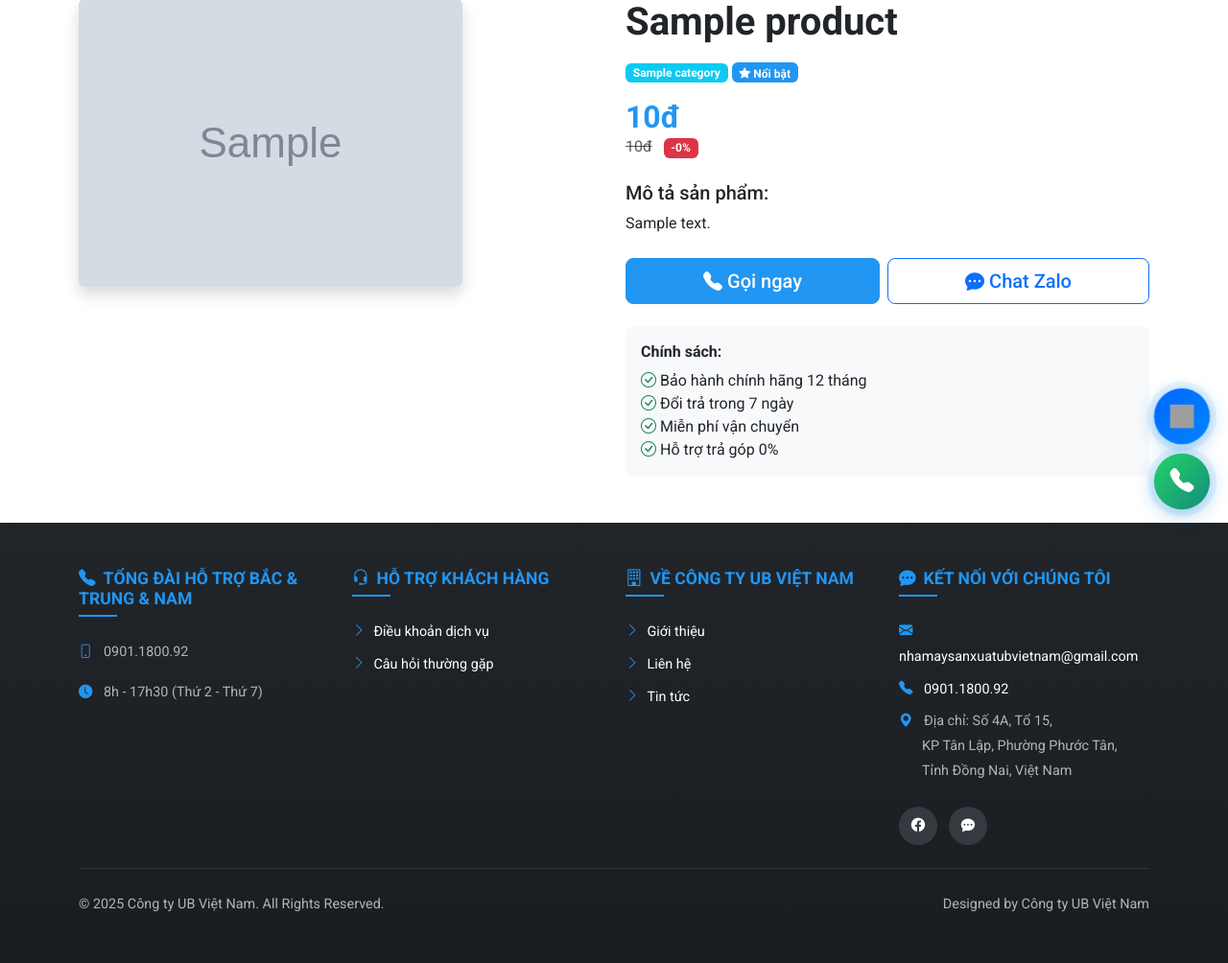
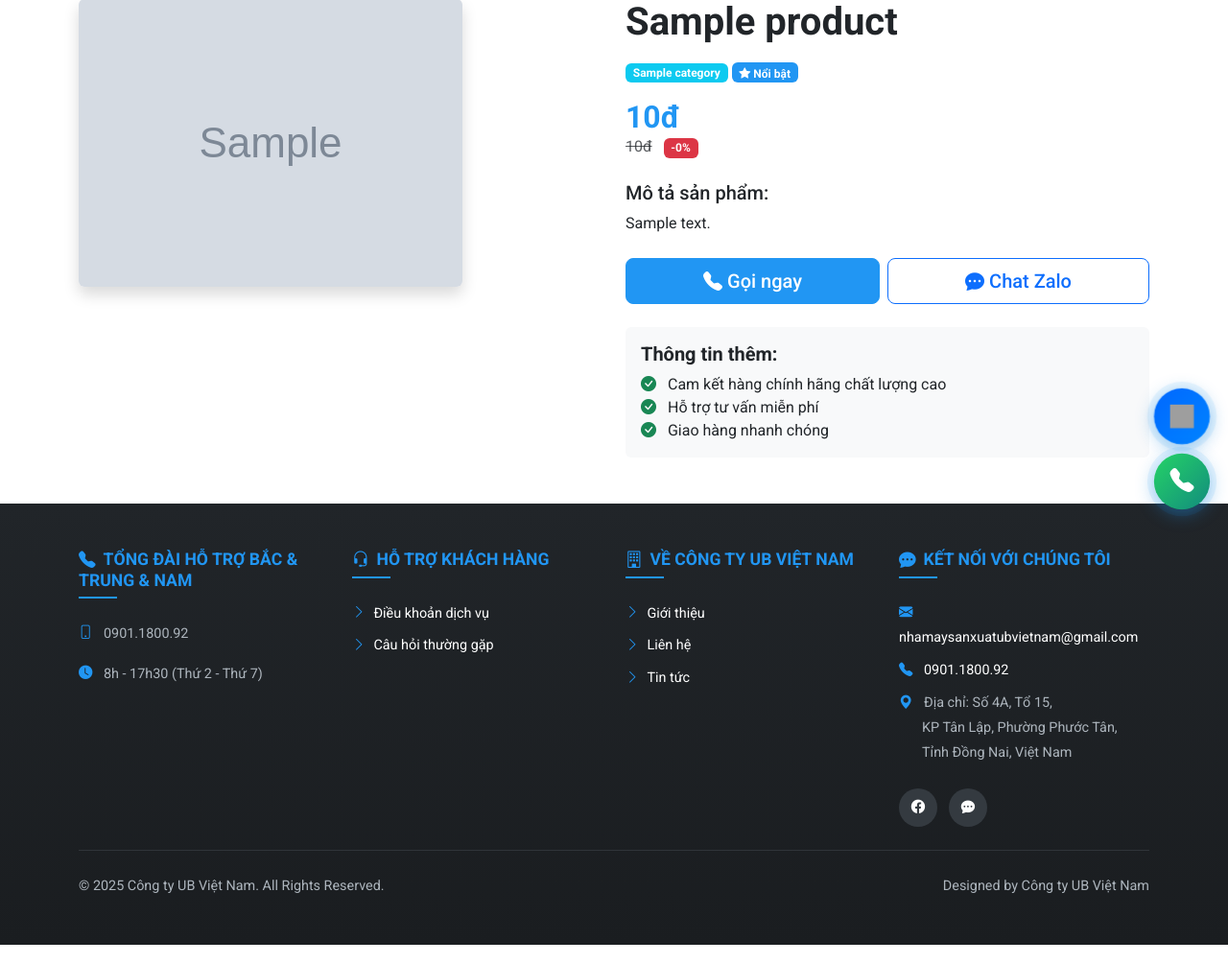
Before and after one commit to VuHoangITer/UBVN, a Flask app: a page that uses app/templates/product_detail.html in a window 1280 px wide. Shown: the part 250-1254 px from the top of the page at 96% size. Run offline with Flask 3, Linux system fonts and the light colour scheme; tables that the repository leaves empty hold one stand-in row (values such as "Sample post"); grey boxes marked "Sample" are stand-in pictures; grey boxes are pictures that could not be loaded.

Commit message:
chinh sach

```diff
--- a/app/templates/product_detail.html
+++ b/app/templates/product_detail.html
@@ -98,23 +98,21 @@
         </div>
 
         <div class="bg-light p-3 rounded">
-          <h6 class="fw-bold">Chính sách:</h6>
+          <h5 class="fw-bold">Thông tin thêm:</h5>
           <ul class="list-unstyled mb-0">
             <li>
-              <i class="bi bi-check-circle text-success"></i> Bảo hành chính
-              hãng 12 tháng
+              <i class="bi bi-check-circle-fill text-success me-2"></i> Cam kết
+              hàng chính hãng chất lượng cao
             </li>
             <li>
-              <i class="bi bi-check-circle text-success"></i> Đổi trả trong 7
-              ngày
+              <i class="bi bi-check-circle-fill text-success me-2"></i> Hỗ trợ
+              tư vấn miễn phí
             </li>
             <li>
-              <i class="bi bi-check-circle text-success"></i> Miễn phí vận
-              chuyển
+              <i class="bi bi-check-circle-fill text-success me-2"></i> Giao
+              hàng nhanh chóng
             </li>
-            <li>
-              <i class="bi bi-check-circle text-success"></i> Hỗ trợ trả góp 0%
-            </li>
+            <li></li>
           </ul>
         </div>
       </div>
```
